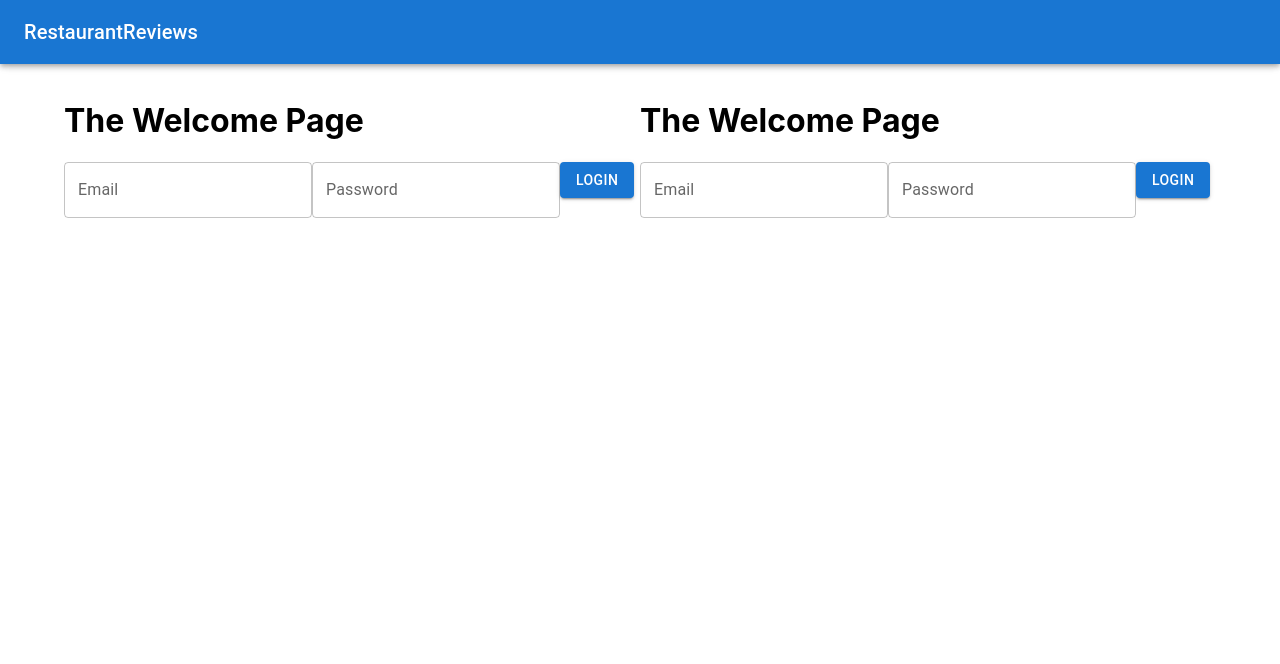
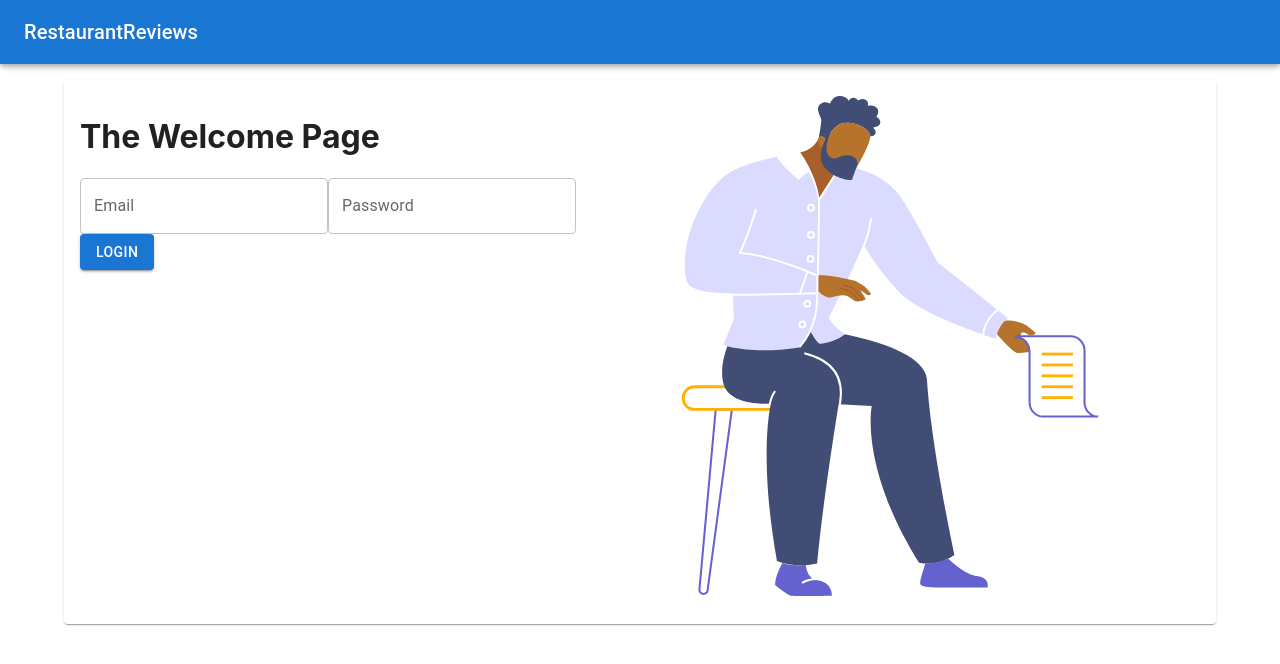
Before and after one commit to jodiemcgrane/react-restaurant-app, a React (Create React App) app: page / in a window 1280 px wide. Shown: the top 664 px of the page. Built offline with nearby package versions, Linux system fonts and the light colour scheme.

Commit message:
Added restaurants grade with mui chip color depending which grade

```diff
--- a/src/App.js
+++ b/src/App.js
@@ -3,7 +3,6 @@ import { useState, useEffect } from 'react'
 
 //MUI
 import Container from '@mui/material/Container';
-import Grid from '@mui/material/Grid';
 
 //Imported Components
 import Navbar from './components/Navbar';
--- a/src/components/LoginForm.js
+++ b/src/components/LoginForm.js
@@ -35,7 +35,7 @@ const LoginForm = (props) => {
     }
 
     return (
-        <div>
+        <>
             <TextField
                 id="outlined-basic"
                 label="Email"
@@ -51,8 +51,7 @@ const LoginForm = (props) => {
                 onChange={handleForm} />
 
             <Button variant="contained" onClick={submitForm}>Login</Button>
-
-        </div>
+        </>
     );
 }
 
--- a/src/index.js
+++ b/src/index.js
@@ -1,6 +1,6 @@
 import React from 'react';
 import ReactDOM from 'react-dom';
-import './index.css';
+import './styles/global.css';
 import App from './App';
 
 ReactDOM.render(
--- a/src/pages/Welcome.js
+++ b/src/pages/Welcome.js
@@ -1,10 +1,19 @@
 import LoginForm from "../components/LoginForm";
 
+import * as styles from '../styles/welcome.module.css'
+
+import LoginImage from '../images/login.svg'
+
 import Grid from '@mui/material/Grid';
+
+//Card MUI
 import Card from '@mui/material/Card';
+import CardContent from '@mui/material/CardContent';
 
 const Welcome = (props) => {
     return (
+        <Card>
+            <CardContent>
                 <Grid container>
                     <Grid item md={6}>
 
@@ -14,11 +23,12 @@ const Welcome = (props) => {
                     </Grid>
                     <Grid item md={6}>
 
-                <h1>The Welcome Page</h1>
-                {!props.authenticated ? <LoginForm onAuthenticated={props.onAuthenticated} /> : ""}
+                        <img className={styles.image} src={LoginImage} alt="Login" />
 
                     </Grid>
                 </Grid>
+            </CardContent>
+        </Card>
 
     );
 }
--- a/src/pages/restaurants/Index.js
+++ b/src/pages/restaurants/Index.js
@@ -1,13 +1,16 @@
+import axios from "axios";
+import { useEffect, useState } from 'react'
+
+//Table MUI
 import Table from '@mui/material/Table';
 import TableBody from '@mui/material/TableBody';
 import TableCell from '@mui/material/TableCell';
 import TableContainer from '@mui/material/TableContainer';
 import TableHead from '@mui/material/TableHead';
 import TableRow from '@mui/material/TableRow';
+import Chip from '@mui/material/Chip';
+
 import Paper from '@mui/material/Paper';
-
-import axios from "axios";
-import { useEffect, useState } from 'react'
 
 const Index = () => {
     const [restaurants, setRestaurants] = useState([]);
@@ -29,13 +32,14 @@ const Index = () => {
         <div>
 
             <TableContainer component={Paper}>
-                <Table sx={{ maxWidth: 750 }} align="center">
+                <Table sx={{ maxWidth: 950 }} align="center">
                     <TableHead>
                         <TableRow>
                             <TableCell>ID</TableCell>
                             <TableCell>Name</TableCell>
                             <TableCell>Borough</TableCell>
                             <TableCell>Cuisine</TableCell>
+                            <TableCell>Grade</TableCell>
                         </TableRow>
                     </TableHead>
                     <TableBody>
@@ -55,6 +59,13 @@ const Index = () => {
                                         <TableCell>
                                             {restaurants.cuisine}
                                         </TableCell>
+                                        <TableCell>
+                                            {
+                                                restaurants.grades[1].grade == "A" ? (
+                                                    <Chip label={restaurants.grades[1].grade} color="success" />
+                                                ) : (<Chip label={restaurants.grades[1].grade} color="warning" />)
+                                            }
+                                        </TableCell>
                                     </TableRow>
                                 );
                             })}
--- /dev/null
+++ b/src/styles/welcome.module.css
@@ -0,0 +1,4 @@
+.image {
+    height: 500px;
+    width: 500px;
+}
```
Also changed, not shown: src/images/login.svg (added), src/styles/global.css (renamed from src/index.css). Lines whose indentation alone changed are shown as unchanged.
